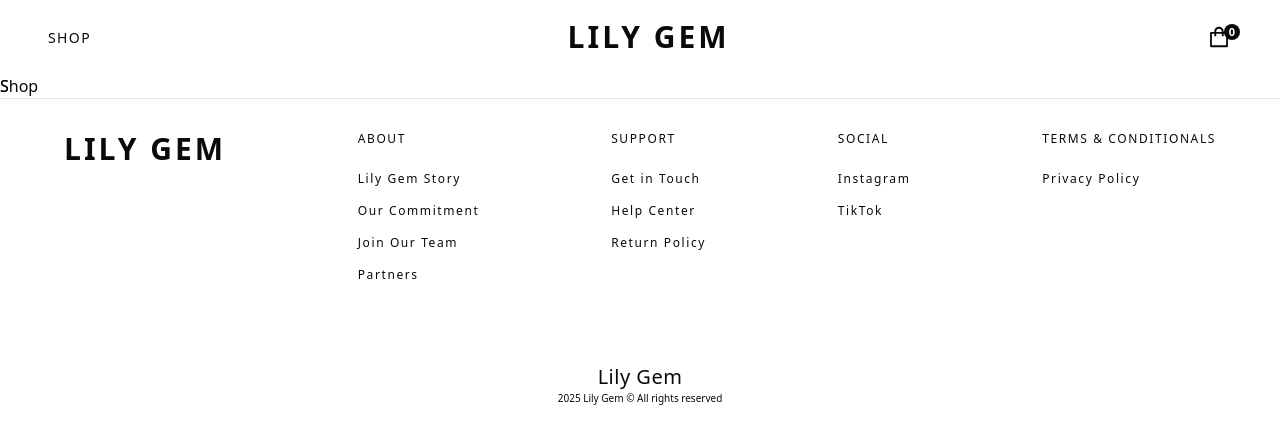
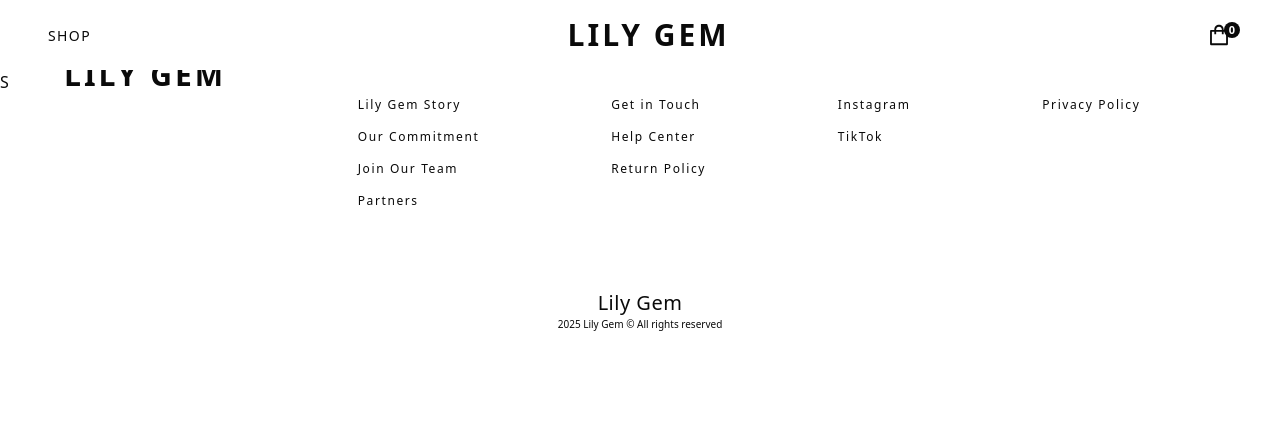
Before and after one commit to carolinmimmie/Lily-Gem, a Next.js app: page /shop in a window 1280 px wide. Shown: the top 444 px of the page. Built offline with nearby package versions, Linux system fonts and the light colour scheme.

Commit message:
fixed nav

```diff
--- a/app/components/Navbar.tsx
+++ b/app/components/Navbar.tsx
@@ -4,7 +4,7 @@
 
 export const Navbar = () => {
   return (
-    <nav className="w-full h-[74px]  sticky uppercase ">
+    <nav className="w-full h-[70px] fixed uppercase bg-white z-30">
       <div className=" h-full flex justify-between items-center px-12 ">
         <Link href="/shop" className="text-[14px] font-light tracking-widest">
           Shop
```
